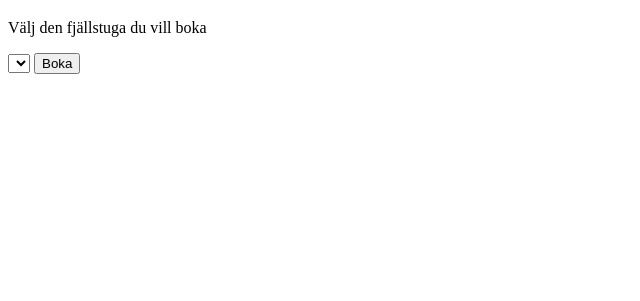
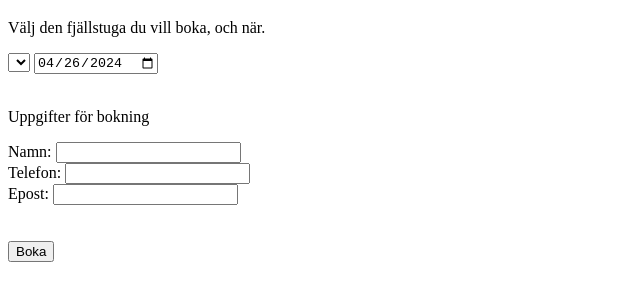
Before and after one commit to hakanostrom/Stugan, a website: page Frontend/public/index.html in a window 1280 px wide. Both pictures are taken after a click on the button "Boka". Shown: the part 87-388 px from the top of the page, without its empty margins (0-640 px from the left). Drawn offline with Linux system fonts and the light colour scheme; no server answers.

Commit message:
bokningsdetaljer

```diff
--- a/Frontend/public/index.html
+++ b/Frontend/public/index.html
@@ -9,13 +9,21 @@
 <a href="admin.html">Jag är en admin</a>
 
     <h1>Stugan</h1>
-    <p>Välj den fjällstuga du vill boka</p>
+    <p>Välj den fjällstuga du vill boka, och när.</p>
 
     <select name="stugor" id="stugorSelect"></select>
+    <input type="date" id="bokningsdatum" name="bokningsdatum" value="2024-04-26" min="2024-04-26" />
+
+    <br /><br />
+
+    <p>Uppgifter för bokning</p>
+    Namn: <input type="text" id="bokareNamn"><br />
+    Telefon: <input type="tel" id="bokareTelefon"><br />
+    Epost: <input type="email" id="bokareEpost"><br />
+
+    <br /><br />
 
     <button onclick="bokaStuga()">Boka</button>
-
-    <br /><br />
 
     <span id="coonfirmationPlaceholder"></span>
 </body>
--- a/Frontend/public/index.js
+++ b/Frontend/public/index.js
@@ -6,20 +6,28 @@ const listaStugor = async() => {
     let response = await fetch('http://localhost:8081/stuga')
     let resJson = await response.json()
     resJson.forEach(element => {
-        let option = new Option(element.name, element.id);
-        stugorSelect.add(option);
+        let option = new Option(element.name, element.id)
+        stugorSelect.add(option)
     });
 }
 
 const bokaStuga = async() => {
     let stugorSelect = document.getElementById("stugorSelect")
 
+    let bokareNamn = document.getElementById("bokareNamn").value
+    let bokareTelefon = document.getElementById("bokareTelefon").value
+    let bokareEpost = document.getElementById("bokareEpost").value
+    let bokningsdatum = document.getElementById("bokningsdatum").value
+
+    if(bokareNamn== "" || bokareTelefon == "" || bokareEpost == "")
+      alert("Fyll i samtliga bokningsuppgifter")
+    else{
         let bokning = {
-        ID: 34,
             stuga_id: stugorSelect.selectedIndex,
-        namn: "Abralon",
-        telefon:"swerw",
-        epost: "sdfg"
+            namn: bokareNamn,
+            telefon: bokareTelefon,
+            epost: bokareEpost,
+            datum: bokningsdatum
         }
 
         let response = await fetch('http://localhost:8081/bokning', {
@@ -30,9 +38,9 @@ const bokaStuga = async() => {
         }
       });
 
-
       let resJson = await response.json()
       document.getElementById("coonfirmationPlaceholder").innerText = "Tack för din bokning av stuga nummer " + resJson.stuga_id
+    }
 }
 
 
```
Lines whose indentation alone changed are shown as unchanged.
